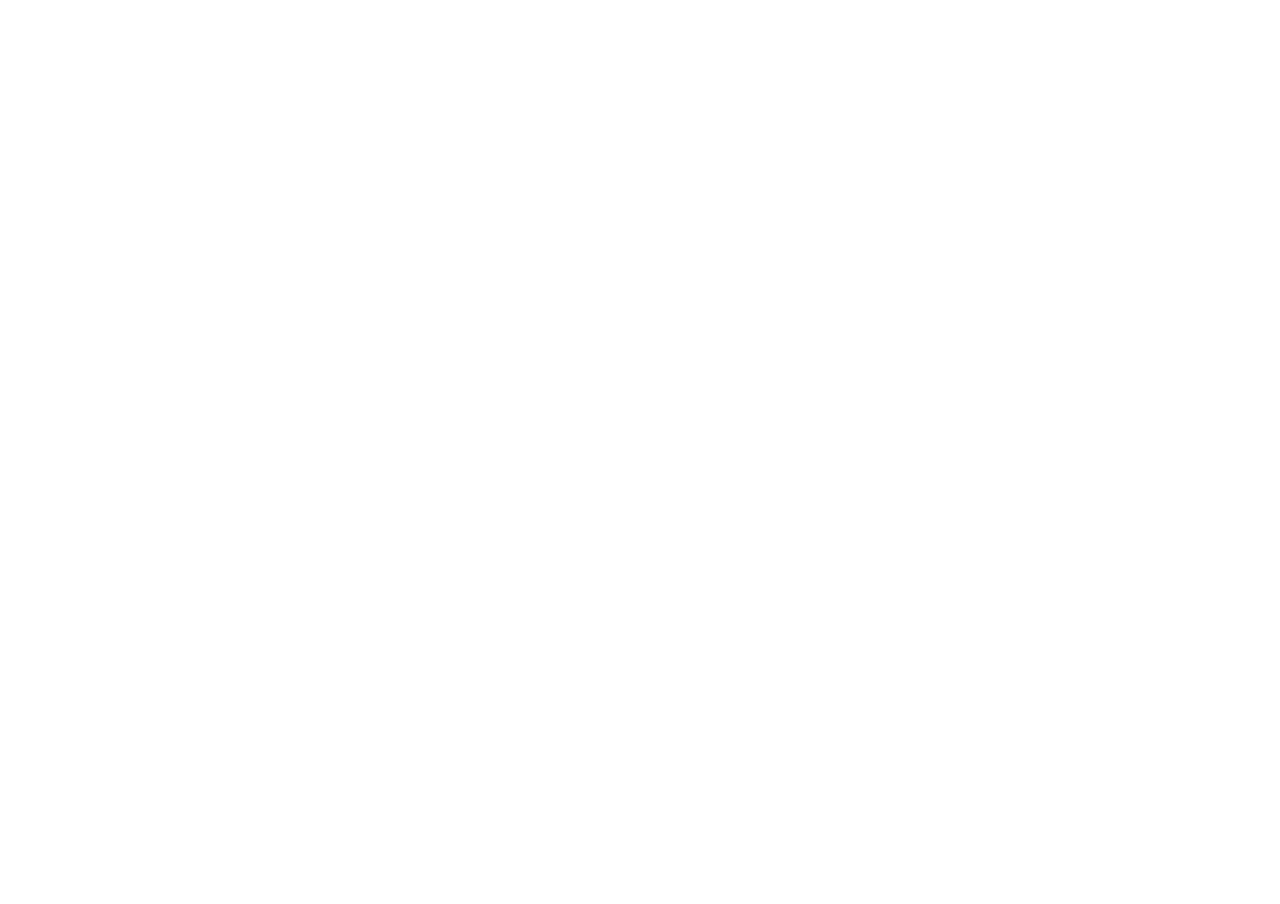
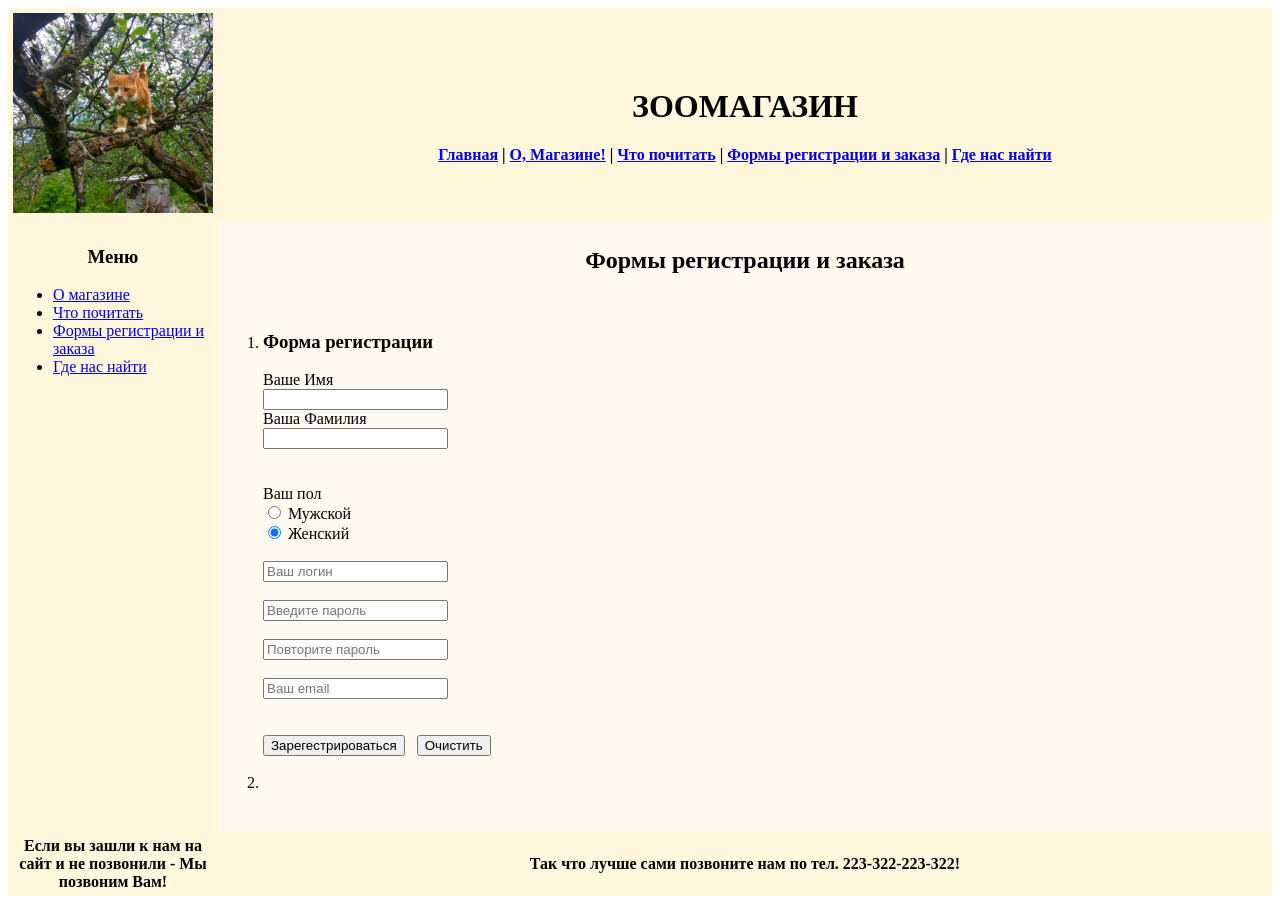
Before and after one commit to vadjradanta/zooshop, a plain HTML site: page form.html in a window 1280 px wide. Before the commit the page ends 800 px from the top, so only its background shows below. Drawn offline with Linux system fonts and the light colour scheme.

Commit message:
форма регистрации

```diff
--- a/form.html
+++ b/form.html
@@ -2,9 +2,76 @@
 <html lang="en">
 <head>
     <meta charset="UTF-8">
-    <title>Title</title>
+    <title>Табличная вёрстка сайта</title>
 </head>
 <body>
+<table border="0" cellpadding="5" cellspacing="0" width="100%">
+    <thead bgcolor="#fff8dc">
+    <th width="200"><img src="images-zooshop/Markiz.jpg" alt="кот" width="200"></th>
+    <th><h1>ЗООМАГАЗИН</h1>
+        <div id="navigator" valign="bottom">
+            <nav><a href="inex.html">Главная</a> | <a href="about.html">О, Магазине!</a> |
+                <a href="articles.html">Что почитать</a> | <a href="form.html">Формы регистрации и заказа</a> |
+                <a href="contacts.html">Где нас найти</a>
+            </nav>
+        </div>
+    </th>
+    </thead>
+    <tfoot bgcolor="#fff8dc">
+    <th title="Дзинь-Дзинь">Если вы зашли к нам на сайт и не позвонили - Мы позвоним Вам!</th>
+    <th>Так что лучше сами позвоните нам по тел. 223-322-223-322!</th>
+    </tfoot>
+    <tr>
+        <td valign="top" bgcolor="#fff8dc">
+            <div id="Menu" align="center"><h3>Меню</h3></div>
+            <div>
+                <ul>
+                    <li><a href="about.html">О магазине</a></li>
+                    <li><a href="articles.html">Что почитать</a></li>
+                    <li><a href="form.html">Формы регистрации и заказа</a></li>
+                    <li><a href="contacts.html">Где нас найти</a></li>
+                </ul>
+            </div>
+        </td>
+        <td valign="top" height="600" bgcolor="#fffaf0">
+            <div align="center"><h2>Формы регистрации и заказа</h2></div><br/>
+            <ol>
+               <li> <h3>Форма регистрации</h3>
+                    <form>
+                        <label>Ваше Имя</label><br/>
+                        <input type="text" name="first name"/><br/>
+                        <label>Ваша Фамилия</label><br/>
+                        <input type="text" name="last name"/><br/>
+                        <br/>
 
+
+                        <br/>
+
+                        <label>Ваш пол</label><br/>
+                        <input type="radio" name="gender"/> Мужской <br/>
+                        <input type="radio" checked name="gender"/> Женский <br/>
+
+                        <br/>
+
+                        <input type="text" name="login" placeholder="Ваш логин"/><br/><br/>
+                        <input type="password" name="login" name="password" placeholder="Введите пароль"/><br/><br/>
+                        <input type="password" name="login" placeholder="Повторите пароль"/><br/><br/>
+
+                        <input type="email" name="email" name="login" placeholder="Ваш email"/><br/><br/>
+
+                        <br/>
+                        <input type="submit" value="Зарегестрироваться"> &nbsp
+                        <input type="reset" value="Очистить"/><br/>
+                    </form>
+               </li><br/>
+                <li>
+
+                </li>
+            </ol>
+
+
+        </td>
+    </tr>
+</table>
 </body>
 </html>
```
